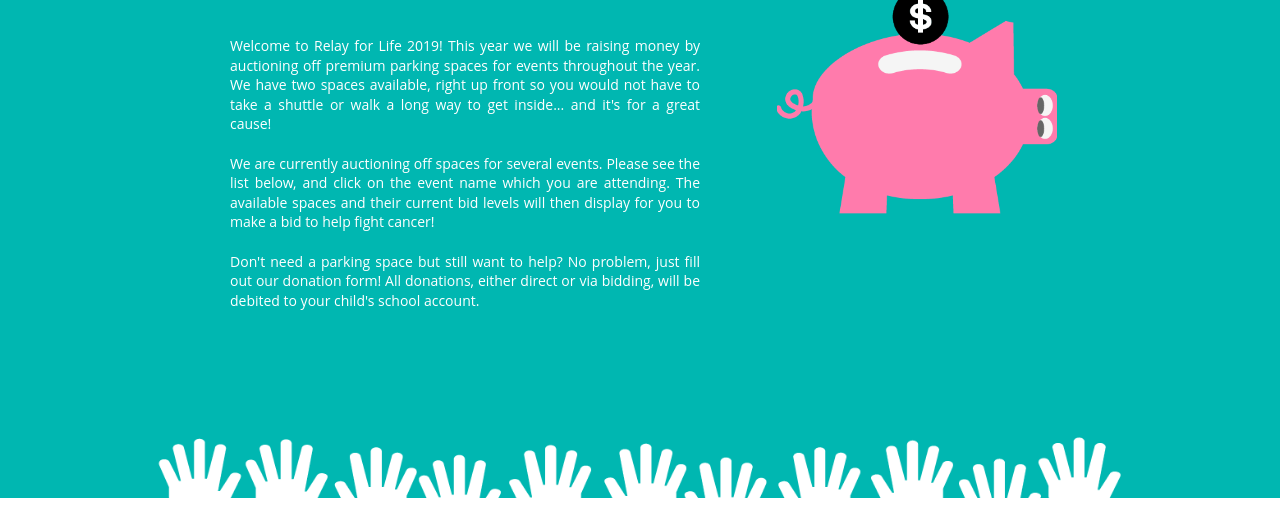
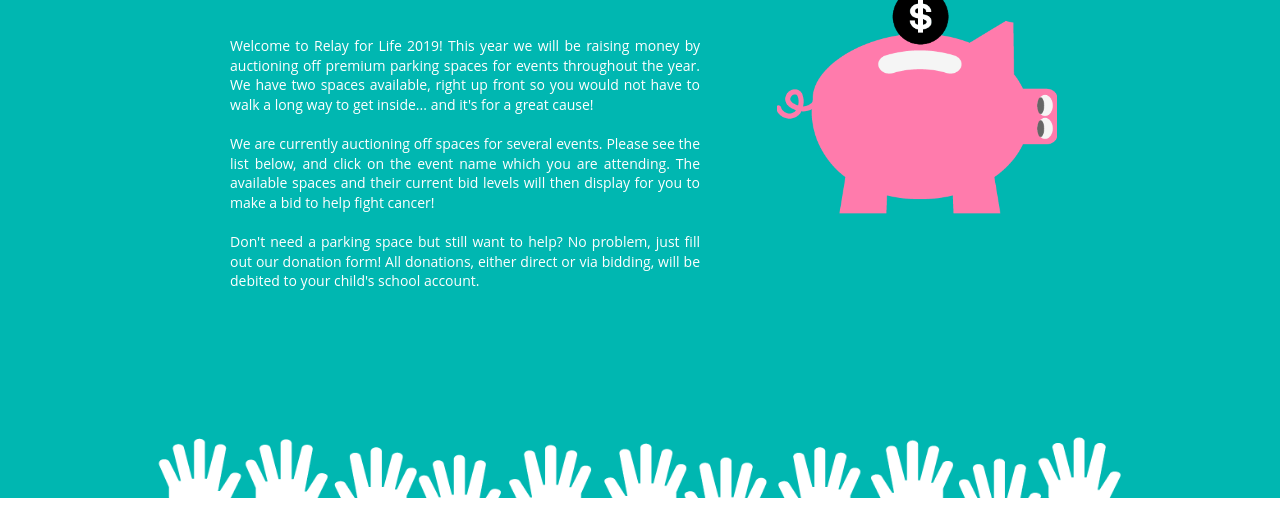
Before and after one commit to northgwinnett/relayforlife, a plain HTML site: page index.html in a window 1280 px wide. Shown: the part 285-800 px from the top of the page. Drawn offline with nearby package versions, Linux system fonts and the light colour scheme; no server answers.

Commit message:
Remove reference to a shuttle

```diff
--- a/index.html
+++ b/index.html
@@ -621,7 +621,7 @@
       Welcome to Relay for Life 2019!
       This year we will be raising money by auctioning off premium parking spaces for events
       throughout the year.  We have two spaces available, right up front so you would not have
-      to take a shuttle or walk a long way to get inside... and it's for a great cause!
+      to walk a long way to get inside... and it's for a great cause!
     <p></p>
 
     <p style="line-height:1.4em; text-align:justify;" class="font_8"><br>
```
